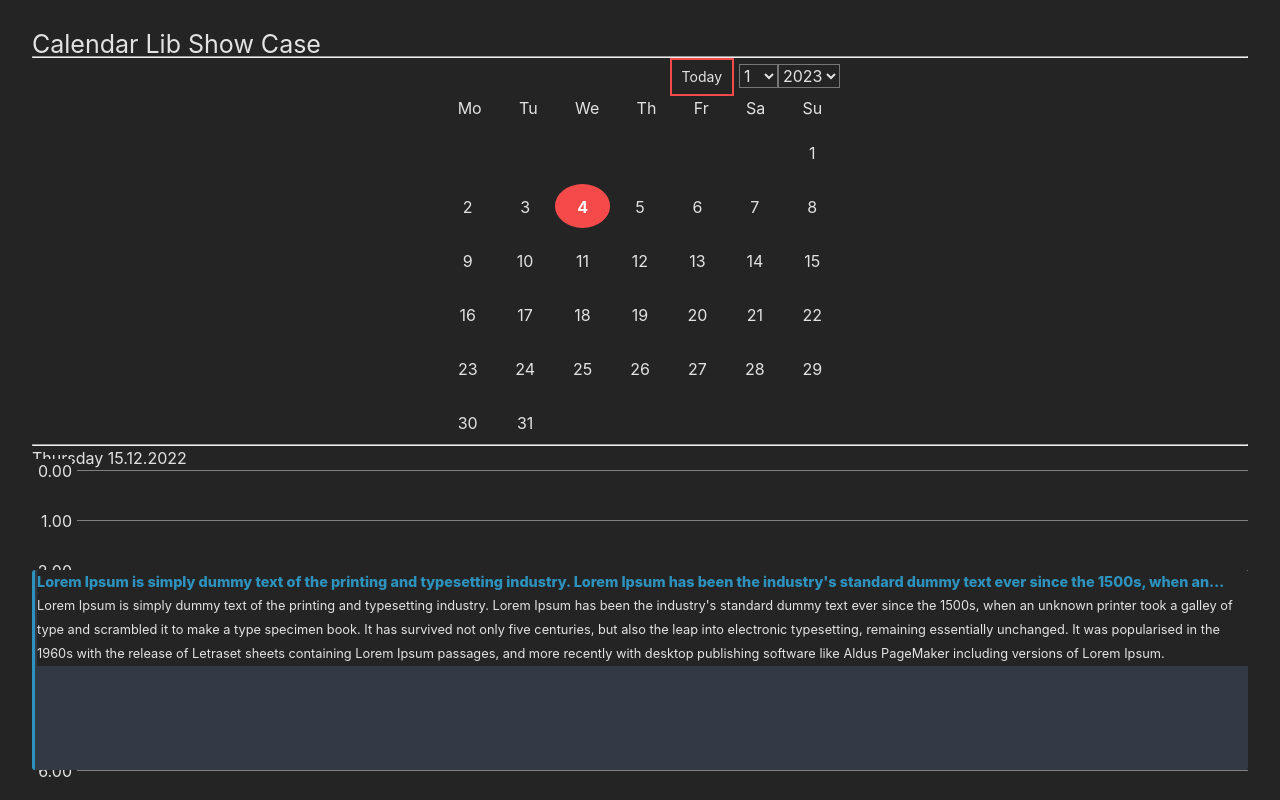
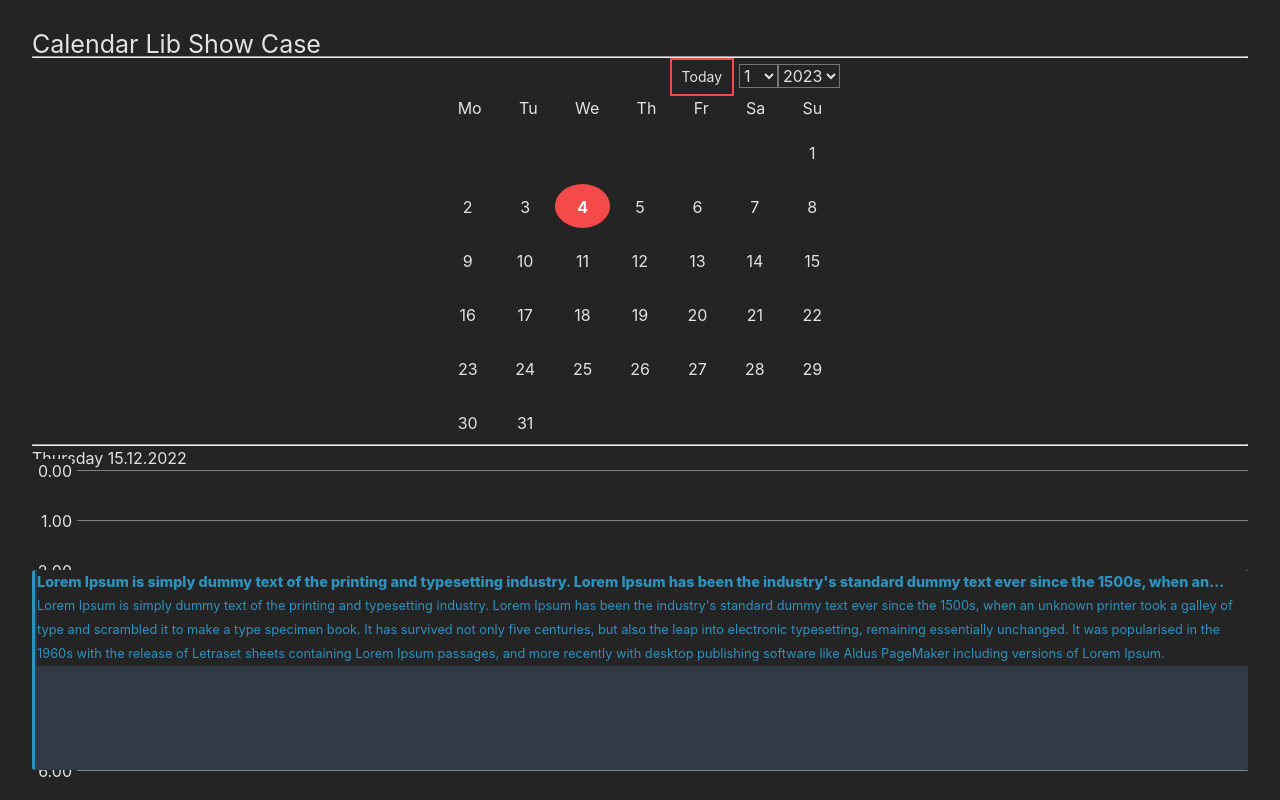
Before and after one commit to LeTranAnhVu/calender-lib, a React (Vite) app: page / in a window 1280 px wide. Shown: the top 800 px of the page. Built offline with nearby package versions, Linux system fonts and the light colour scheme.

Commit message:
Updated TimeFrameOverlay

```diff
--- a/src/layout/components/CalendarDay/TimeFrameOverlay.tsx
+++ b/src/layout/components/CalendarDay/TimeFrameOverlay.tsx
@@ -97,6 +97,6 @@ const Content = styled.div<ContentProp>`
   overflow: hidden;
 
   margin-left: 2px;
-  color: ${(props) => props.color || props.theme.bluePrimary};
+  color: ${(props) => props.color || props.theme.blue};
   font-size: 0.8em;
 `
```
